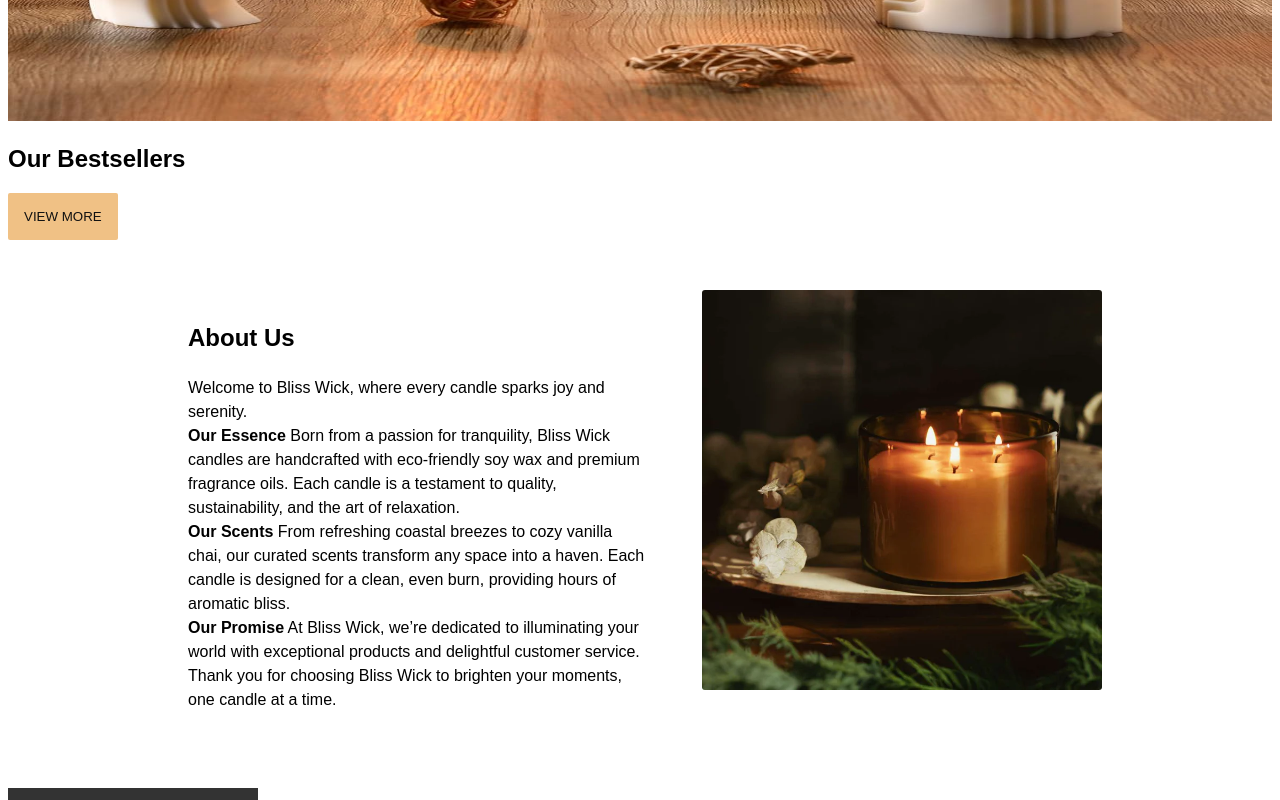
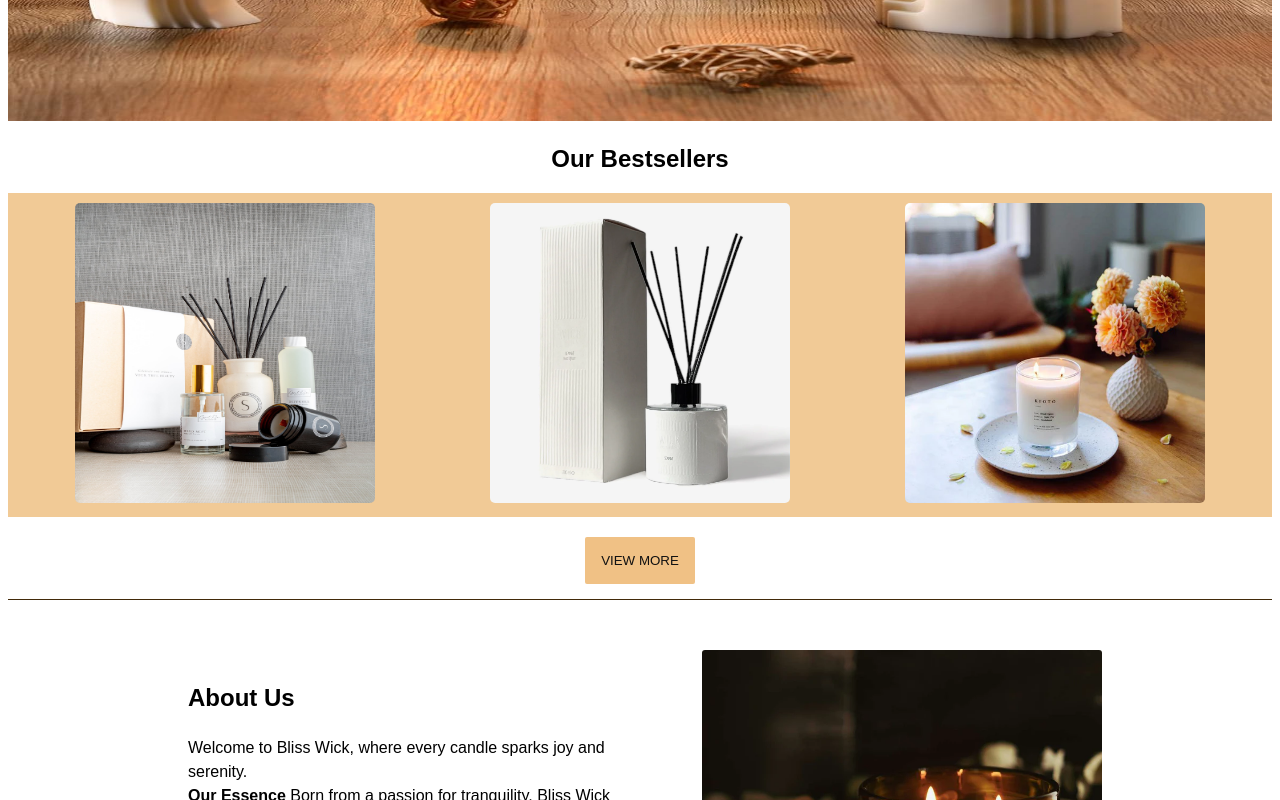
Before and after one commit to AngelSCodes/Bliss-Wick, a plain HTML site: page index.html in a window 1280 px wide. Shown: the part 537-1337 px from the top of the page. Drawn offline with Linux system fonts and the light colour scheme; grey boxes are pictures that could not be loaded; a web font is replaced by a local one.

Commit message:
bestsellers layout

```diff
--- a/index.html
+++ b/index.html
@@ -42,10 +42,21 @@
 
  <main>
     <section id="bestsellers">
+
         <h2>Our Bestsellers</h2>
-        <div></div>
-        <div></div>
-        <div></div>
+
+        <div id="best-sellers-media-container">
+        <div>
+            <img class="bestsellers-img" src="media/best-seller1.webp"/>
+        </div>
+        <div>
+            <img class="bestsellers-img" src="media/WICKReedbest seller2.webp"/>
+        </div>
+        <div>
+            <img class="bestsellers-img" src="media/kyoto bestseller3.webp"/>
+        </div>
+    </div>
+
         <div id="view-more">
             <button >VIEW MORE</button>
             </div>
--- a/styles.css
+++ b/styles.css
@@ -97,6 +97,32 @@ z-index: 2;
     color: #422a09;
 }
 
+/*bestsellers section*/
+h2 {
+    font-size: 1.5rem;
+}
+.bestsellers-img {
+    width: 300px;
+    height: 300px;
+    border-radius: 5px;
+
+}
+
+#best-sellers-media-container {
+    display: flex;
+    justify-content: space-around;
+    margin-bottom: 20px;
+    background: rgb(241, 202, 150);
+    padding: 10px;
+}
+
+    #bestsellers {
+    text-align: center;
+    border-bottom: 1px solid #422a09;
+}
+
+
+
 /*About section*/
 #about {
     display: flex;
@@ -124,6 +150,7 @@ z-index: 2;
     border-radius: 2px;
     padding:15px;
     cursor: pointer;
+    margin-bottom: 15px;
 }
 #view-more button:hover {
     transition: all 300ms ease-out;
```
